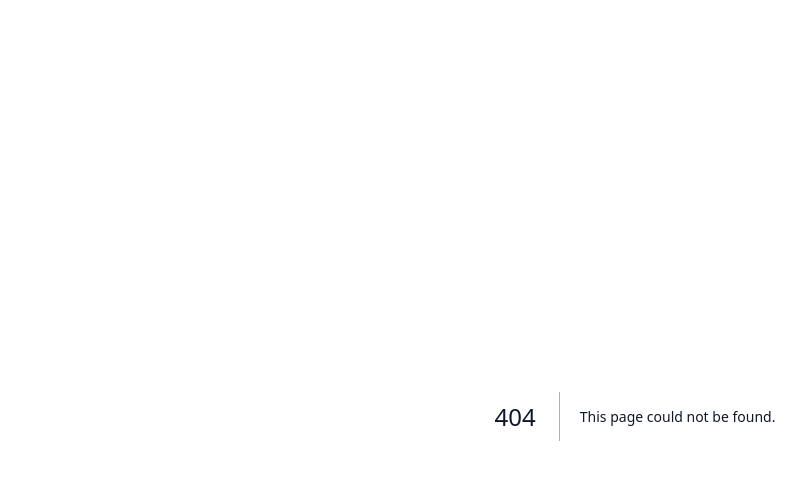
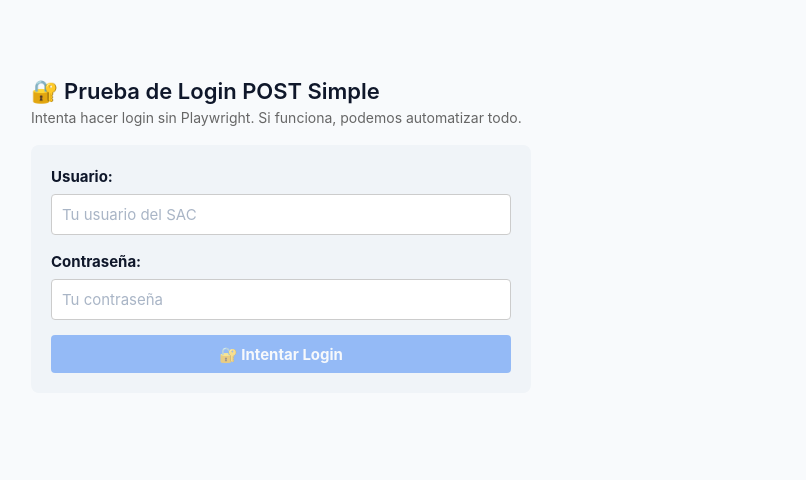
Before and after one commit to MatiasW380/sistema-estudio-juridico, a Next.js app: page /sac-login-test in a window 1280 px wide. Before the commit this address had no page. Shown: the top 480 px of the page, without its empty margins (5-811 px from the left). Built offline with nearby package versions, Linux system fonts and the light colour scheme.

Commit message:
Agregar página para probar login POST simple

```diff
--- /dev/null
+++ b/pages/sac-login-test.js
@@ -0,0 +1,148 @@
+import { useState } from 'react';
+
+export default function SACLoginTest() {
+  const [usuario, setUsuario] = useState('');
+  const [contraseña, setContraseña] = useState('');
+  const [cargando, setCargando] = useState(false);
+  const [resultado, setResultado] = useState(null);
+  const [error, setError] = useState('');
+
+  const handleTest = async () => {
+    setError('');
+    setResultado(null);
+    setCargando(true);
+
+    try {
+      const res = await fetch('/api/sac/login-simple', {
+        method: 'POST',
+        headers: { 'Content-Type': 'application/json' },
+        body: JSON.stringify({ usuario, contraseña })
+      });
+
+      const data = await res.json();
+      setResultado(data);
+
+      if (!data.success) {
+        setError(data.error);
+      }
+    } catch (e) {
+      setError('Error: ' + e.message);
+    } finally {
+      setCargando(false);
+    }
+  };
+
+  return (
+    <div style={{ padding: '60px 20px 20px', maxWidth: '100%' }}>
+      <h1>🔐 Prueba de Login POST Simple</h1>
+      <p style={{ color: '#666' }}>
+        Intenta hacer login sin Playwright. Si funciona, podemos automatizar todo.
+      </p>
+
+      <div style={{
+        backgroundColor: '#f0f4f8',
+        padding: '20px',
+        borderRadius: '8px',
+        marginBottom: '20px',
+        maxWidth: '500px'
+      }}>
+        <div style={{ marginBottom: '15px' }}>
+          <label style={{ fontWeight: 'bold', marginBottom: '5px', display: 'block' }}>Usuario:</label>
+          <input
+            type="text"
+            value={usuario}
+            onChange={(e) => setUsuario(e.target.value)}
+            placeholder="Tu usuario del SAC"
+            style={{
+              width: '100%',
+              padding: '10px',
+              border: '1px solid #ccc',
+              borderRadius: '4px',
+              boxSizing: 'border-box'
+            }}
+          />
+        </div>
+
+        <div style={{ marginBottom: '15px' }}>
+          <label style={{ fontWeight: 'bold', marginBottom: '5px', display: 'block' }}>Contraseña:</label>
+          <input
+            type="password"
+            value={contraseña}
+            onChange={(e) => setContraseña(e.target.value)}
+            placeholder="Tu contraseña"
+            style={{
+              width: '100%',
+              padding: '10px',
+              border: '1px solid #ccc',
+              borderRadius: '4px',
+              boxSizing: 'border-box'
+            }}
+          />
+        </div>
+
+        <button
+          onClick={handleTest}
+          disabled={cargando || !usuario || !contraseña}
+          style={{
+            width: '100%',
+            backgroundColor: '#3b82f6',
+            color: 'white',
+            padding: '12px',
+            border: 'none',
+            borderRadius: '4px',
+            fontWeight: 'bold',
+            cursor: cargando ? 'not-allowed' : 'pointer',
+            opacity: (cargando || !usuario || !contraseña) ? 0.5 : 1
+          }}
+        >
+          {cargando ? '⏳ Intentando...' : '🔐 Intentar Login'}
+        </button>
+      </div>
+
+      {error && (
+        <div style={{
+          backgroundColor: '#fee2e2',
+          color: '#991b1b',
+          padding: '15px',
+          borderRadius: '4px',
+          marginBottom: '20px'
+        }}>
+          <strong>❌ Error:</strong>
+          <p>{error}</p>
+        </div>
+      )}
+
+      {resultado && (
+        <div style={{
+          backgroundColor: '#ecfdf5',
+          color: '#065f46',
+          padding: '15px',
+          borderRadius: '4px'
+        }}>
+          <h3>📊 Resultado del Login</h3>
+
+          <p><strong>¿Logueado?</strong> {resultado.estaLogueado ? '✅ Sí' : '❌ No'}</p>
+          <p><strong>Status HTTP:</strong> {resultado.debug.statusCode}</p>
+          <p><strong>HTML antes:</strong> {resultado.debug.htmlLengthAntes} bytes</p>
+          <p><strong>HTML después:</strong> {resultado.debug.htmlLengthDespues} bytes</p>
+
+          {resultado.debug.htmlLengthDespues > resultado.debug.htmlLengthAntes && (
+            <p style={{ color: '#059669', fontWeight: 'bold' }}>✅ El HTML después es más grande (probablemente logueado)</p>
+          )}
+
+          <h4>HTML después (primeros 3000 caracteres):</h4>
+          <pre style={{
+            backgroundColor: '#f3f4f6',
+            padding: '10px',
+            borderRadius: '4px',
+            overflow: 'auto',
+            maxHeight: '400px',
+            fontSize: '0.8rem'
+          }}>
+            {resultado.debug.htmlSnippetDespues}
+          </pre>
+        </div>
+      )}
+    </div>
+  );
+}
```
